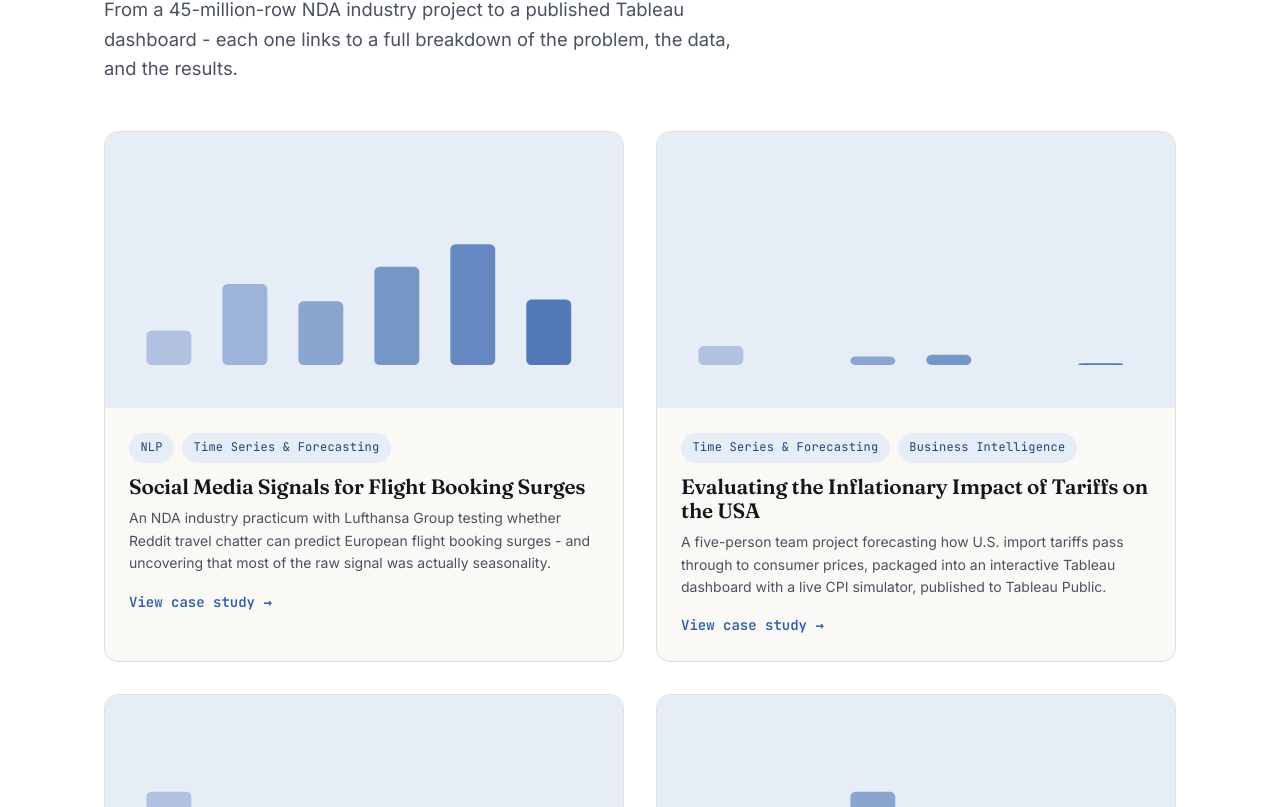
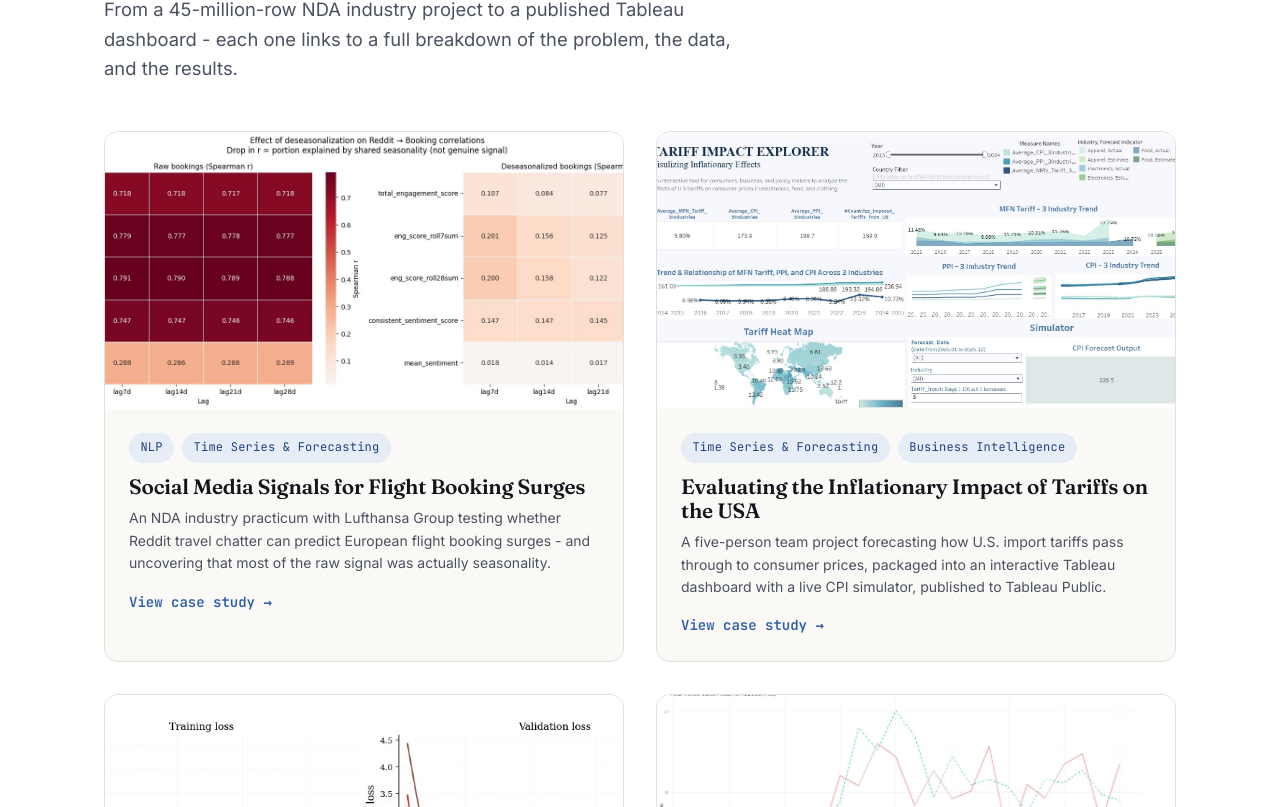
Before and after one commit to YousufQ9/portfolio, a React (Vite) app: page / in a window 1280 px wide. Shown: the part 2313-3120 px from the top of the page. Built offline with nearby package versions, Linux system fonts and the light colour scheme.

Commit message:
Fix homepage thumbnails and report link paths

```diff
--- a/src/data/projects.js
+++ b/src/data/projects.js
@@ -393,7 +393,7 @@ export const projects = [
     period: "Spring 2025",
     context: "CS 6400 - Database Systems Concepts and Design, Georgia Tech · Team project (Team 028)",
     keyResult: "Full CRUD application with role-based access control and 5 executive reports",
-    thumbnail: null,
+    thumbnail: "images/projects/dbthumb.jpg",
     links: {
       github: "https://github.com/YousufQ9/database_stevies_dog_sanctuary",
       dashboard: null,
@@ -451,7 +451,7 @@ export const projects = [
     period: "Fall 2024",
     context: "CSE 6040 - Computing for Data Analysis, Georgia Tech · Extra credit project",
     keyResult: "K-Means segmentation of batting roles + individual win-contribution scoring",
-    thumbnail: null,
+    thumbnail: "images/projects/cricketthumb.jpg",
     links: {
       github: null,
       dashboard: null,
--- a/src/pages/Home.css
+++ b/src/pages/Home.css
@@ -185,6 +185,12 @@
   overflow: hidden;
 }
 
+.featured-card__thumb img {
+  width: 100%;
+  height: 100%;
+  object-fit: cover;
+}
+
 .featured-card__placeholder {
   width: 100%;
   height: 100%;
--- a/src/pages/Home.jsx
+++ b/src/pages/Home.jsx
@@ -4,6 +4,7 @@ import DataMotif from "../components/DataMotif";
 import SkillsGrid from "../components/SkillsGrid";
 import { profile, highlights } from "../data/profile";
 import { projects } from "../data/projects";
+import { withBase } from "../utils/withBase";
 import "./Home.css";
 
 // The four strongest, most varied projects for the homepage teaser grid —
@@ -115,7 +116,11 @@ export default function Home() {
             {featured.map((project) => (
               <Link to={`/projects/${project.slug}`} className="featured-card" key={project.slug}>
                 <div className="featured-card__thumb" aria-hidden="true">
-                  <FeaturedThumb seed={project.slug} />
+                  {project.thumbnail ? (
+                    <img src={withBase(project.thumbnail)} alt="" loading="lazy" />
+                  ) : (
+                    <FeaturedThumb seed={project.slug} />
+                  )}
                 </div>
                 <div className="featured-card__body">
                   <div className="featured-card__tags">
--- a/src/pages/ProjectDetail.jsx
+++ b/src/pages/ProjectDetail.jsx
@@ -67,7 +67,11 @@ export default function ProjectDetail() {
                   </a>
                 )}
                 {project.links.report && (
-                  <a href={project.links.report} target="_blank" rel="noreferrer" className="btn btn-secondary btn-small">
+                    <a href={project.links.report.startsWith("http") ? project.links.report : withBase(project.links.report)}
+                    target="_blank"
+                    rel="noreferrer"
+                    className="btn btn-secondary btn-small"
+                  >
                     View report
                   </a>
                 )}
```
Also changed, not shown: public/images/projects/cricketthumb.jpg (added), public/images/projects/dbthumb.jpg (added).
